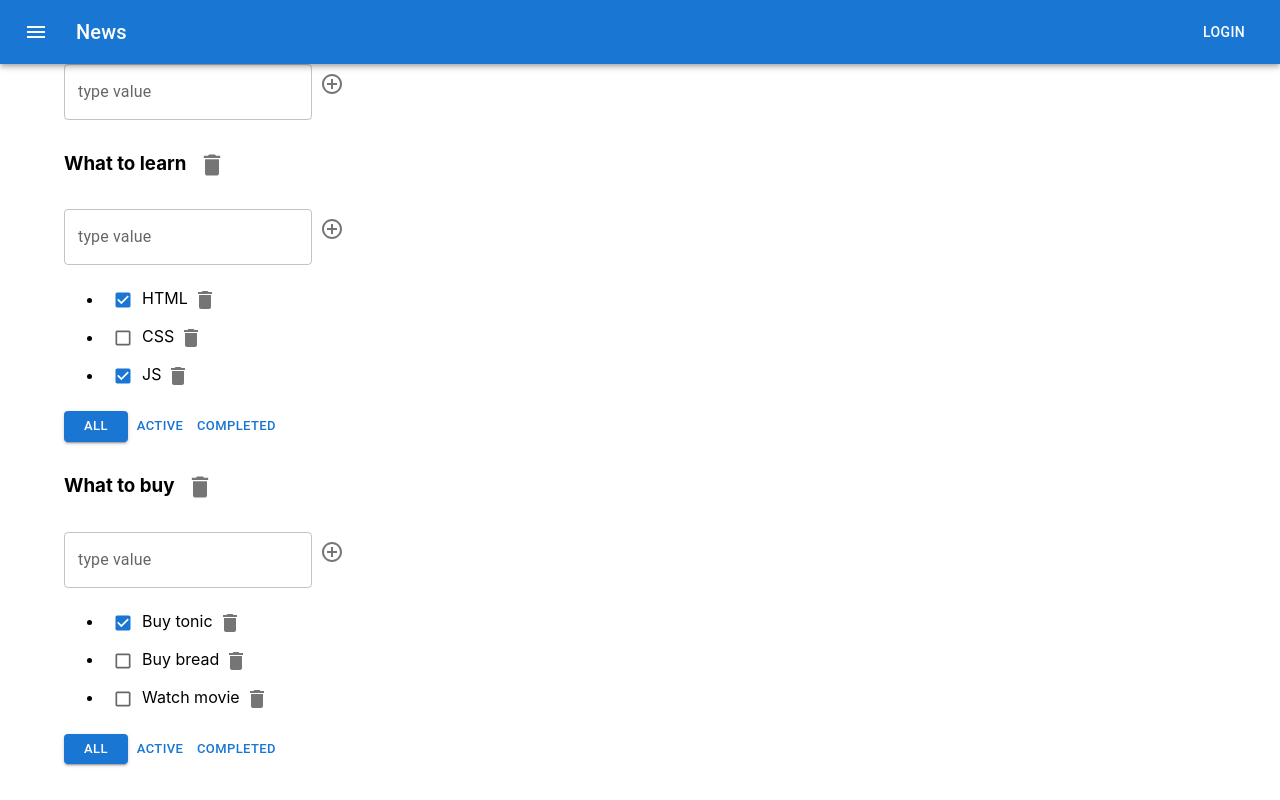
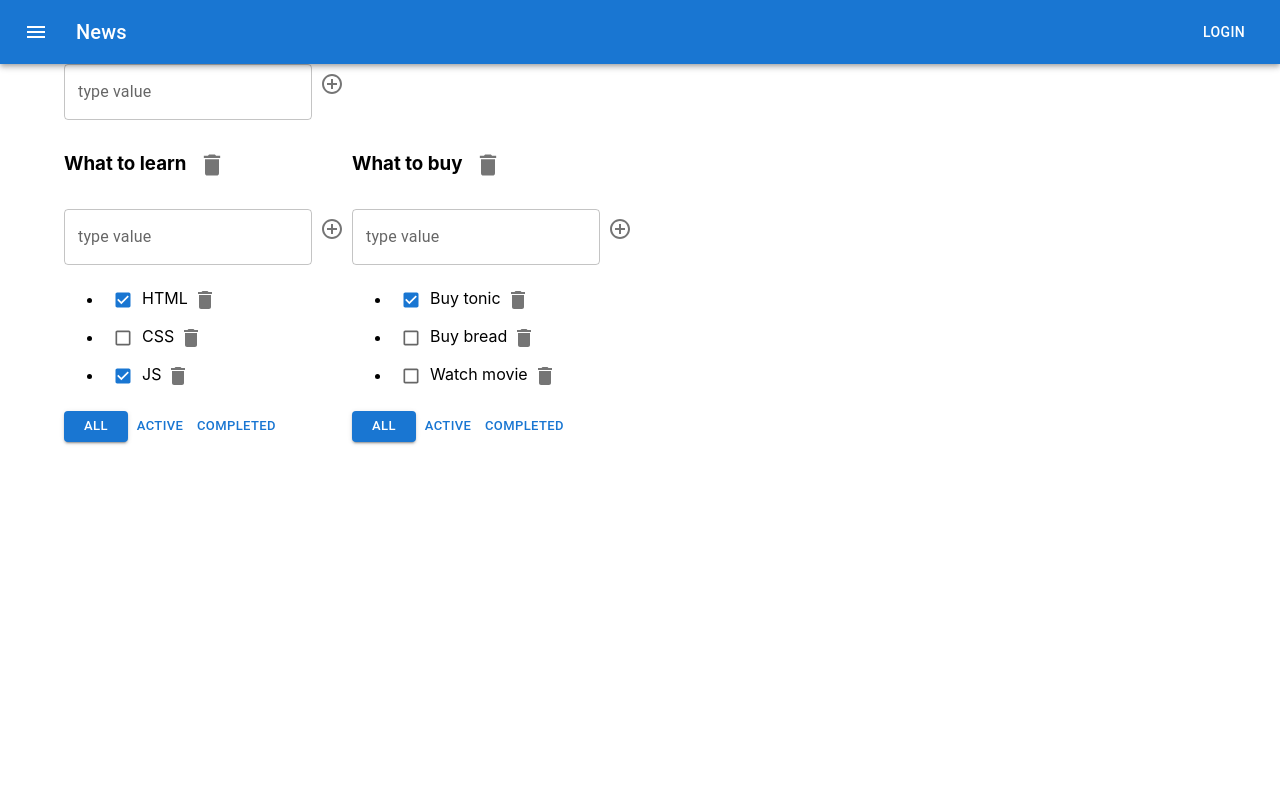
Before and after one commit to dktwho/2-todolist-ts-by-d, a React (Create React App) app: page / in a window 1280 px wide. Built offline with nearby package versions, Linux system fonts and the light colour scheme.

Commit message:
add Grid and Container

```diff
--- a/src/App.tsx
+++ b/src/App.tsx
@@ -3,7 +3,7 @@ import './App.css';
 import {TasksType, Todolist} from "./Todolist";
 import {v4} from 'uuid';
 import {AddItemForm} from "./AddItemForm";
-import {AppBar, Button, Container, IconButton, Toolbar, Typography} from '@mui/material';
+import {AppBar, Button, Container, Grid, IconButton, Toolbar, Typography} from '@mui/material';
 import {Menu} from '@mui/icons-material';
 
 
@@ -127,7 +127,11 @@ function App() {
                 </Toolbar>
             </AppBar>
             <Container fixed>
+                <Grid container>
                     <AddItemForm addItem={addTodoList}/>
+                </Grid>
+
+                <Grid container>
                     {todoLists.map(todolist => {
 
                         let taskForTodoList = tasksObj[todolist.id];
@@ -156,6 +160,7 @@ function App() {
                             />
                         )
                     })}
+                </Grid>
             </Container>
 
 
```
Lines whose indentation alone changed are shown as unchanged.
